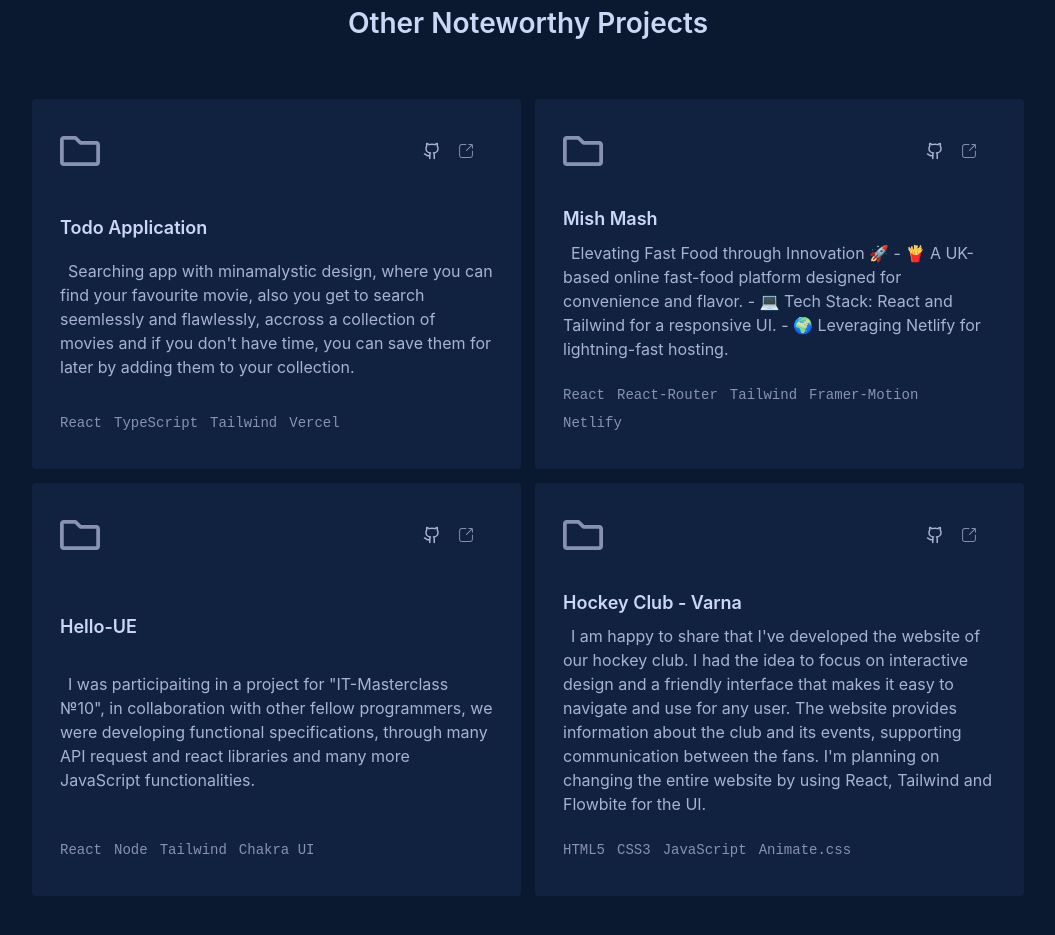
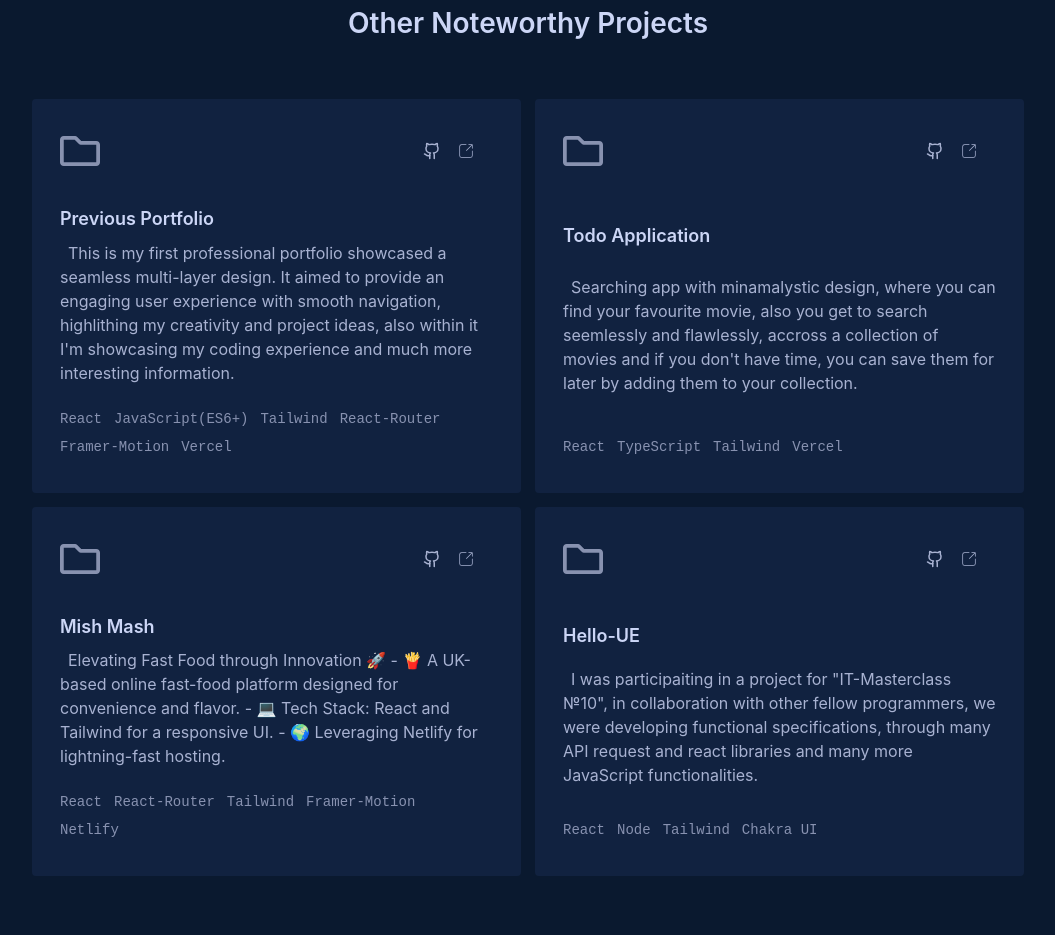
Before and after one commit to IvanSarabeev/Portfolio-v2, a React (Vite) app: page / in a window 1280 px wide. Shown: the part 4240-5175 px from the top of the page, without its empty margins (112-1167 px from the left). Built offline with nearby package versions, Linux system fonts and the light colour scheme.

Commit message:
feat: org component, added type and info

```diff
--- /dev/null
+++ b/src/components/OtherProjects.tsx
@@ -0,0 +1,58 @@
+import { FunctionComponent } from "react";
+import { FaRegFolder } from "react-icons/fa";
+import { CiShare1 } from "react-icons/ci";
+import { LuGithub } from "react-icons/lu";
+import { OtherProjectsType } from "types/index";
+
+interface OtherProjectsProps {
+  item: OtherProjectsType;
+}
+
+const OtherProjects: FunctionComponent<OtherProjectsProps> = ({ item }) => {
+  return (
+    <li key={item.id}>
+      <div className="relatuve group h-full flex flex-col items-start justify-between py-8 px-7 rounded bg-light-navy shadow-navy-shadow transition-all overflow-auto">
+        <div className="w-full flex items-center justify-between mb-9">
+          <FaRegFolder className="size-10 group-hover:text-green" />
+          <div className="flex items-center text-light-slate mr-2.5">
+            <a
+              target="_blank"
+              href={item.source}
+              title="Github link"
+              aria-label="Source-link"
+              className="flex items-center justify-center py-1.5 px-2 hover:text-green"
+            >
+              <LuGithub />
+            </a>
+            <a
+              target="_blank"
+              href={item.preview}
+              title="Live preview"
+              aria-label="External-link"
+              className="flex items-center justify-center py-1.5 px-2 hover:text-green"
+            >
+              <CiShare1 />
+            </a>
+          </div>
+        </div>
+        <h3 className="bold-22 font-semibold text-lightest-slate mb-2.5 group-hover:text-green">
+          {item.title}
+        </h3>
+        <p className="regular-16 text-light-slate indent-2">{item.text}</p>
+        <footer>
+          <ul className="flex flex-wrap items-end mt-5 list-none">
+            {item.stack.map((list) => {
+              return (
+                <li key={list} className="mr-3 regular-14 font-monts leading-7">
+                  {list}
+                </li>
+              );
+            })}
+          </ul>
+        </footer>
+      </div>
+    </li>
+  );
+};
+
+export default OtherProjects;
--- a/src/constants/data.ts
+++ b/src/constants/data.ts
@@ -103,21 +103,20 @@ export const projectShowcase = [
         stack:["Laravel","PHP","Alpine.js","MySQL","Tailwind","Bootstrap"],
         stackStyle: "items-start justify-start",
         text:"Task Manager is a secure task management app featuring user authentication, protected routes, CRUD operations and mobile friendly design. The main focus is to organize, prioritize, and collaborate on tasks seamlessly with this intuitive solution and get the best user experience possible.",
-    },
-    // { TODO: Add the Movie Watchlist project to noteworthProjects section
-    //     id:4,
-    //     title:"Movie Watchlist",
-    //     preview:"https://react-portfolio-delta-pied.vercel.app",
-    //     source:"https://github.com/IvanSarabeev/React-Portfolio",
-    //     imgSrc:"https://res.cloudinary.com/dplqrjsty/image/upload/v1705577040/th72qnigpdhvmofqfrd7.png",
-    //     stack:["React","JavaScript(ES6+)","Tailwind","React-Router","Framer-Motion","Vercel"],
-    //     text:"This is my first professional portfolio showcased a seamless multi-layer design. It aimed to provide an engaging user experience with smooth navigation, highlithing my creativity and project ideas, also within it I'm showcasing my coding experience and much more interesting information.",
-    // },
+    }
 ];
 
 export const noteworthProjects = [
     {
         id:1,
+        title:"Previous Portfolio",
+        preview:"https://react-portfolio-delta-pied.vercel.app",
+        source:"https://github.com/IvanSarabeev/React-Portfolio",
+        stack:["React","JavaScript(ES6+)","Tailwind","React-Router","Framer-Motion","Vercel"],
+        text:"This is my first professional portfolio showcased a seamless multi-layer design. It aimed to provide an engaging user experience with smooth navigation, highlithing my creativity and project ideas, also within it I'm showcasing my coding experience and much more interesting information.",
+    },
+    {
+        id:2,
         title:"Todo Application",
         preview:"https://todo-app-olive-nine.vercel.app",
         source:"https://github.com/IvanSarabeev/Todo-App",
@@ -125,7 +124,7 @@ export const noteworthProjects = [
         text:"Searching app with minamalystic design, where you can find your favourite movie, also you get to search seemlessly and flawlessly, accross a collection of movies and if you don't have time, you can save them for later by adding them to your collection.",
     },
     {
-        id:2,
+        id:3,
         title:"Mish Mash",
         preview:"https://mishmashgrillmeal.com",
         source:"https://github.com/IvanSarabeev/Mish-Mash",
@@ -133,19 +132,19 @@ export const noteworthProjects = [
         text:"Elevating Fast Food through Innovation 🚀 - 🍟 A UK-based online fast-food platform designed for convenience and flavor. - 💻 Tech Stack: React and Tailwind for a responsive UI. - 🌍 Leveraging Netlify for lightning-fast hosting.",
     },
     {
-        id:3,
+        id:4,
         title:"Hello-UE",
         preview:"",
         source:"https://github.com/IvanSarabeev/hello-ue",
         stack:["React","Node","Tailwind","Chakra UI"],
         text:"I was participaiting in a project for \"IT-Masterclass №10\", in collaboration with other fellow programmers, we were developing functional specifications, through many API request and react libraries and many more JavaScript functionalities.",
     },
-    {
-        id:4,
-        title:"Hockey Club - Varna",
-        preview:"http://www.hcvarna.bg",
-        source:"https://github.com/IvanSarabeev/Hockey-Club-Varna",
-        stack:["HTML5","CSS3","JavaScript","Animate.css"],
-        text:"I am happy to share that I've developed the website of our hockey club. I had the idea to focus on interactive design and a friendly interface that makes it easy to navigate and use for any user. The website provides information about the club and its events, supporting communication between the fans. \n I'm planning on changing the entire website by using React, Tailwind and Flowbite for the UI.",
-    },
-] as const;
+    // {
+    //     id:5,
+    //     title:"Hockey Club - Varna",
+    //     preview:"http://www.hcvarna.bg",
+    //     source:"https://github.com/IvanSarabeev/Hockey-Club-Varna",
+    //     stack:["HTML5","CSS3","JavaScript","Animate.css"],
+    //     text:"I am happy to share that I've developed the website of our hockey club. I had the idea to focus on interactive design and a friendly interface that makes it easy to navigate and use for any user. The website provides information about the club and its events, supporting communication between the fans. \n I'm planning on changing the entire website by using React, Tailwind and Flowbite for the UI.",
+    // },
+];
--- a/src/pages/Experience.tsx
+++ b/src/pages/Experience.tsx
@@ -73,7 +73,7 @@ const Experience = () => {
           {experienceList
             .filter((text) => text.id === jobList[currentIndex].id)
             .map((item) => {
-              return <ExperienceCard item={item} />;
+              return <ExperienceCard key={item.id} item={item} />;
             })}
         </motion.article>
       </div>
--- a/src/pages/ExtendProjects.tsx
+++ b/src/pages/ExtendProjects.tsx
@@ -1,58 +1,19 @@
-import { noteworthProjects } from "constants/data"
-import { FaRegFolder } from "react-icons/fa"
-import { CiShare1 } from "react-icons/ci"
-import { LuGithub } from "react-icons/lu"
+import OtherProjects from "components/OtherProjects";
+import { noteworthProjects } from "constants/data";
 
 const ExtendProjects = () => {
   return (
     <section className="flex flex-col items-center justify-center mx-auto">
-        <h2 className="project-headings font-semibold text-lightest-slate mb-2.5">Other Noteworthy Projects</h2>
-        <ul className="relative gap-3.5 grid grid-cols-1 md:grid-cols-2 mt-6 md:mt-12 list-none">
-            {noteworthProjects.map((item) => {
-                return (
-                    <li key={item.id}>
-                        <div className="relatuve group h-full flex flex-col items-start justify-between py-8 px-7 rounded bg-light-navy shadow-navy-shadow transition-all overflow-auto">
-                            <div className="w-full flex items-center justify-between mb-9">
-                                <FaRegFolder className="size-10 group-hover:text-green"/>
-                                <div className="flex items-center text-light-slate mr-2.5">
-                                    <a
-                                    target="_blank"
-                                    href={item.source}
-                                    aria-label="Source-link"
-                                    className="flex items-center justify-center py-1.5 px-2 hover:text-green">
-                                        <LuGithub />
-                                    </a>
-                                    <a
-                                    target="_blank"
-                                    href={item.preview}
-                                    aria-label="External-link"
-                                    className="flex items-center justify-center py-1.5 px-2 hover:text-green">
-                                        <CiShare1 />
-                                    </a>
-                                </div>
-                            </div>
-                            <h3 className="bold-22 font-semibold text-lightest-slate mb-2.5 group-hover:text-green">
-                                {item.title}
-                            </h3>
-                            <p className="regular-16 text-light-slate indent-2">{item.text}</p>
-                            <footer>
-                                <ul className="flex flex-wrap items-end mt-5 list-none">
-                                    {item.stack.map((list) => {
-                                        return (
-                                            <li key={list} className="mr-3 regular-14 font-monts leading-7">
-                                                {list}
-                                            </li>
-                                        )
-                                    })}
-                                </ul>
-                            </footer>
-                        </div>
-                    </li>
-                )
-            })}
-        </ul>
+      <h2 className="project-headings font-semibold text-lightest-slate mb-2.5">
+        Other Noteworthy Projects
+      </h2>
+      <menu className="relative min-w-[428px] min-h-96 gap-3.5 grid grid-cols-1 md:grid-cols-2 mt-6 md:mt-12 list-none">
+        {noteworthProjects.map((item) => {
+          return <OtherProjects key={item.id} item={item} />;
+        })}
+      </menu>
     </section>
-  )
-}
+  );
+};
 
-export default ExtendProjects
+export default ExtendProjects;
--- a/src/pages/Projects.tsx
+++ b/src/pages/Projects.tsx
@@ -9,7 +9,7 @@ const Projects = () => {
         Some Things I've Built
       </h2>
       {projectShowcase.map((item) => {
-        return <ProjectCard item={item} />;
+        return <ProjectCard key={item.id} item={item} />;
       })}
     </section>
   );
```
Also changed, not shown: src/components/ExperienceCard.tsx (+2 -11 lines), src/types/index.ts (+20 -1 lines).
